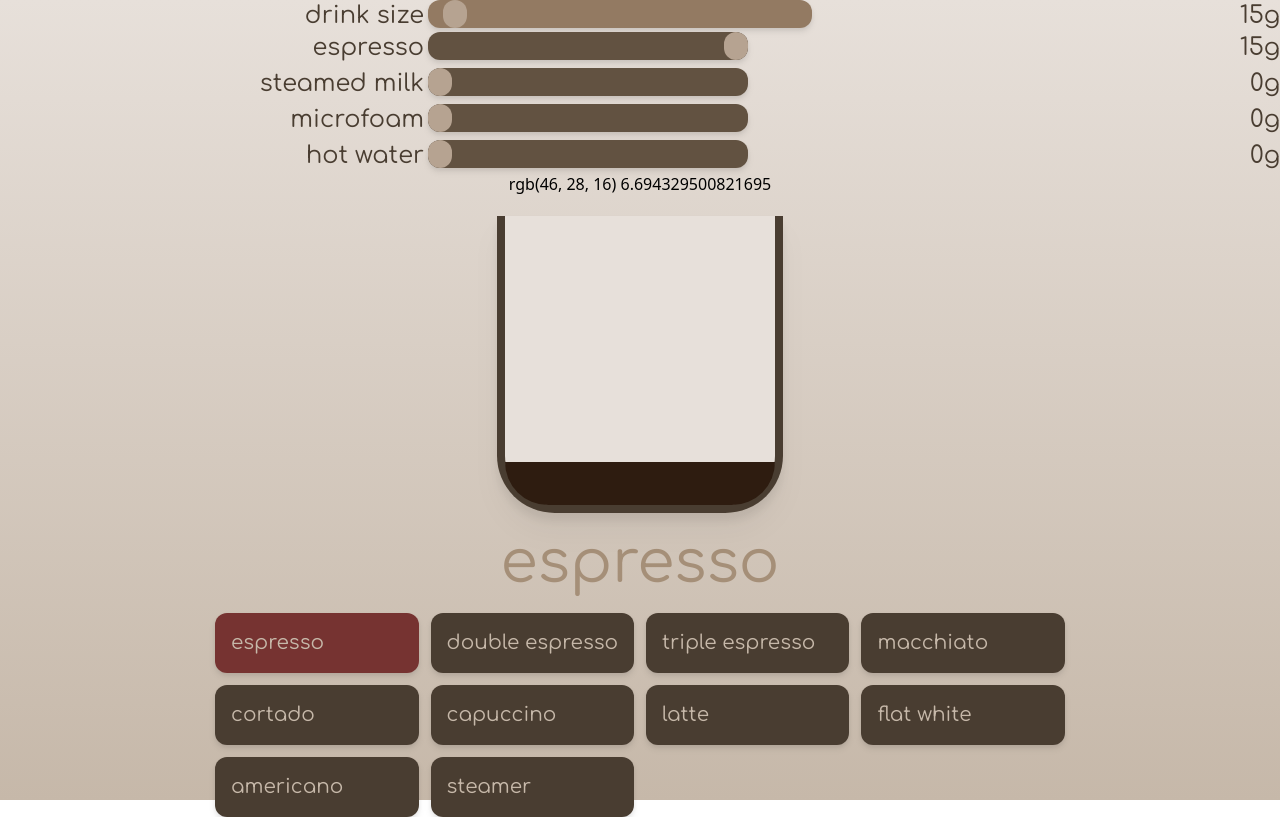
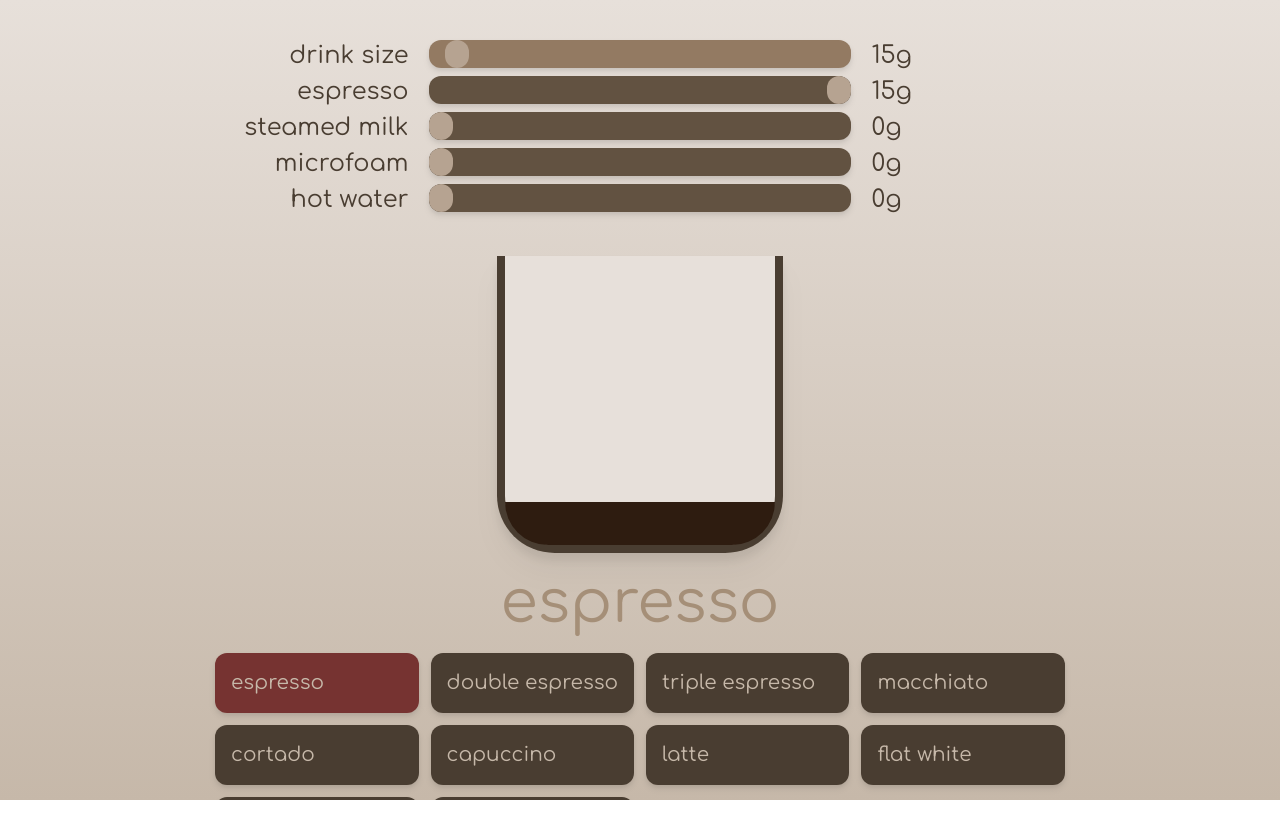
Before and after one commit to bitcooker/espresso-drinks, a SvelteKit app: page / in a window 1280 px wide. Built offline with nearby package versions, Linux system fonts and the light colour scheme.

Commit message:
some fine tuning

```diff
--- a/src/app.html
+++ b/src/app.html
@@ -7,7 +7,7 @@
 		<link href="https://fonts.googleapis.com/css?family=Comfortaa" rel="stylesheet" />
 		%sveltekit.head%
 	</head>
-	<body>
-		<div>%sveltekit.body%</div>
+	<body class="bg-gradient-to-b from-brown-100 to-brown-300">
+		<div class="overflow-auto">%sveltekit.body%</div>
 	</body>
 </html>
--- a/src/routes/+page.svelte
+++ b/src/routes/+page.svelte
@@ -2,6 +2,6 @@
 	import CoffeeMixer from './CoffeeMixer.svelte';
 </script>
 
-<div class="content-center bg-gradient-to-b from-brown-100 to-brown-300 h-screen">
+<div class="content-center h-screen py-10">
 	<CoffeeMixer />
 </div>
--- a/src/routes/CoffeeCup.svelte
+++ b/src/routes/CoffeeCup.svelte
@@ -18,7 +18,6 @@
 	}
 </script>
 
-<span> {color} {$fluidSize}</span>
 <div
 	class="cup flex items-end drop-shadow-xl border-brown-900 bg-brown-100 border-b-8 border-l-8 border-r-8 justify-center space-x-8"
 	style="height: {maxSide * 1.1}rem"
--- a/src/routes/CoffeeMixer.svelte
+++ b/src/routes/CoffeeMixer.svelte
@@ -43,13 +43,14 @@
     */
 </script>
 
-<div class="grid grid-cols-3 bg-orange-200 gap-1">
+<div class="min-w-max w-1/2 m-auto">
+	<div class="grid grid-cols-4 gap-1 min-w-min ">
 		<div class="select-none">
-		<span class="float-right font-body text-brown-900 text-2xl"> drink size </span>
+			<span class="float-right font-body text-brown-900 text-2xl px-4"> drink size </span>
 		</div>
-	<div>
+		<div class="col-span-2">
 			<input
-			class="float-left rounded-xl overflow-hidden appearance-none bg-brown-600 w-96 drop-shadow-md"
+				class="float-left rounded-xl overflow-hidden appearance-none bg-brown-600 w-full drop-shadow-md"
 				type="range"
 				bind:value={drinkMass}
 				min="5"
@@ -58,22 +59,19 @@
 			/>
 		</div>
 		<div>
-		<span class="float-right font-body text-brown-900 text-2xl">
+			<span class="float-left px-4 font-body text-brown-900 text-2xl">
 				{drinkMass}g
 			</span>
 		</div>
-</div>
-
-<div class="grid grid-cols-3 bg-orange-200 gap-1">
 		{#each ingredientNames as coffeeIngredient, idx}
 			<div class="select-none">
-			<span class="float-right font-body text-brown-900 text-2xl select-none">
+				<span class="float-right font-body text-brown-900 text-2xl select-none px-4">
 					{coffeeIngredient.name}
 				</span>
 			</div>
-		<div class="select-none">
+			<div class="select-none col-span-2">
 				<input
-				class="ingredient float-left rounded-xl overflow-hidden appearance-none bg-brown-800 w-80 drop-shadow-md"
+					class="ingredient float-left rounded-xl overflow-hidden appearance-none bg-brown-800 w-full drop-shadow-md"
 					type="range"
 					bind:value={sliderValues[idx]}
 					min="0"
@@ -81,14 +79,14 @@
 				/>
 			</div>
 			<div class="select-none">
-			<span class="float-right font-body text-brown-900 text-2xl select-none">
+				<span class="float-left px-4 font-body text-brown-900 text-2xl select-none">
 					{Math.round(currentIngredients[idx])}g
 				</span>
 			</div>
 		{/each}
 	</div>
 
-<div class="grid place-items-center gap-5">
+	<div class="grid place-items-center gap-5 py-10">
 		<CoffeeCup color={calculateColor(currentIngredients)} size={drinkMass} />
 		<span class="content-center font-body text-6xl text-brown-500">
 			{#if closestDrink.distance < threshold}
@@ -110,10 +108,13 @@
 							setIngredientsFromRecipe(recipe);
 						}}
 					>
-					<span class="font-body text-xl text-brown-300 cursor-default">{recipe.name}</span>
+						<span class="font-body text-xl text-brown-300 cursor-default select-none"
+							>{recipe.name}</span
+						>
 					</div>
 				{/if}
 			{/each}
+		</div>
 	</div>
 </div>
 
--- a/src/routes/types.ts
+++ b/src/routes/types.ts
@@ -15,7 +15,7 @@ export const ingredientNames = [
 	{ name: 'espresso', c: 0, m: 40, y: 65, k: 82, alpha: 100 },
 	{ name: 'steamed milk', c: 3, m: 4, y: 8, k: 2, alpha: 30 },
 	{ name: 'microfoam', c: 2, m: 2, y: 2, k: 0, alpha: 20 },
-	{ name: 'hot water', c: 4, m: 0, y: 0, k: 0, alpha: 1 }
+	{ name: 'hot water', c: 10, m: 0, y: 0, k: 0, alpha: 1 }
 ];
 
 export const makeIngredients = (obj: {
@@ -52,7 +52,8 @@ export const recipes = [
 	makeRecipe('americano', { espresso: 32, hotWater: 200 }),
 	makeRecipe('steamer', { steamedMilk: 240 }),
 	makeRecipe('steamer', { steamedMilk: 120, microfoam: 120 }, false),
-	makeRecipe('steamer', { microfoam: 240 }, false)
+	makeRecipe('steamer', { microfoam: 240 }, false),
+	makeRecipe('hot water', { hotWater: 240 }, false)
 ];
 
 export const calculateClosestDrink = (currentIngredients: Ingredients) => {
```
Lines whose indentation alone changed are shown as unchanged.
